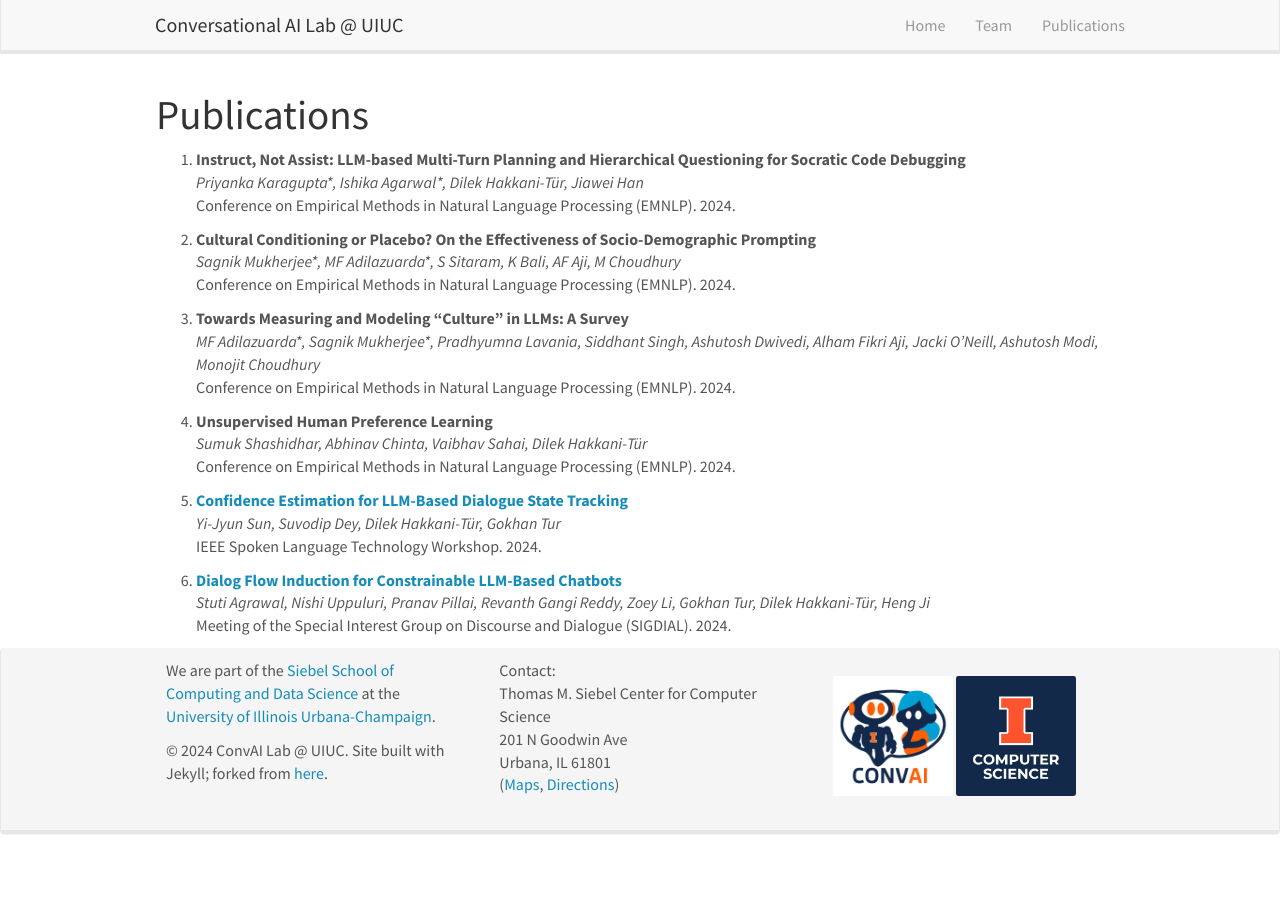
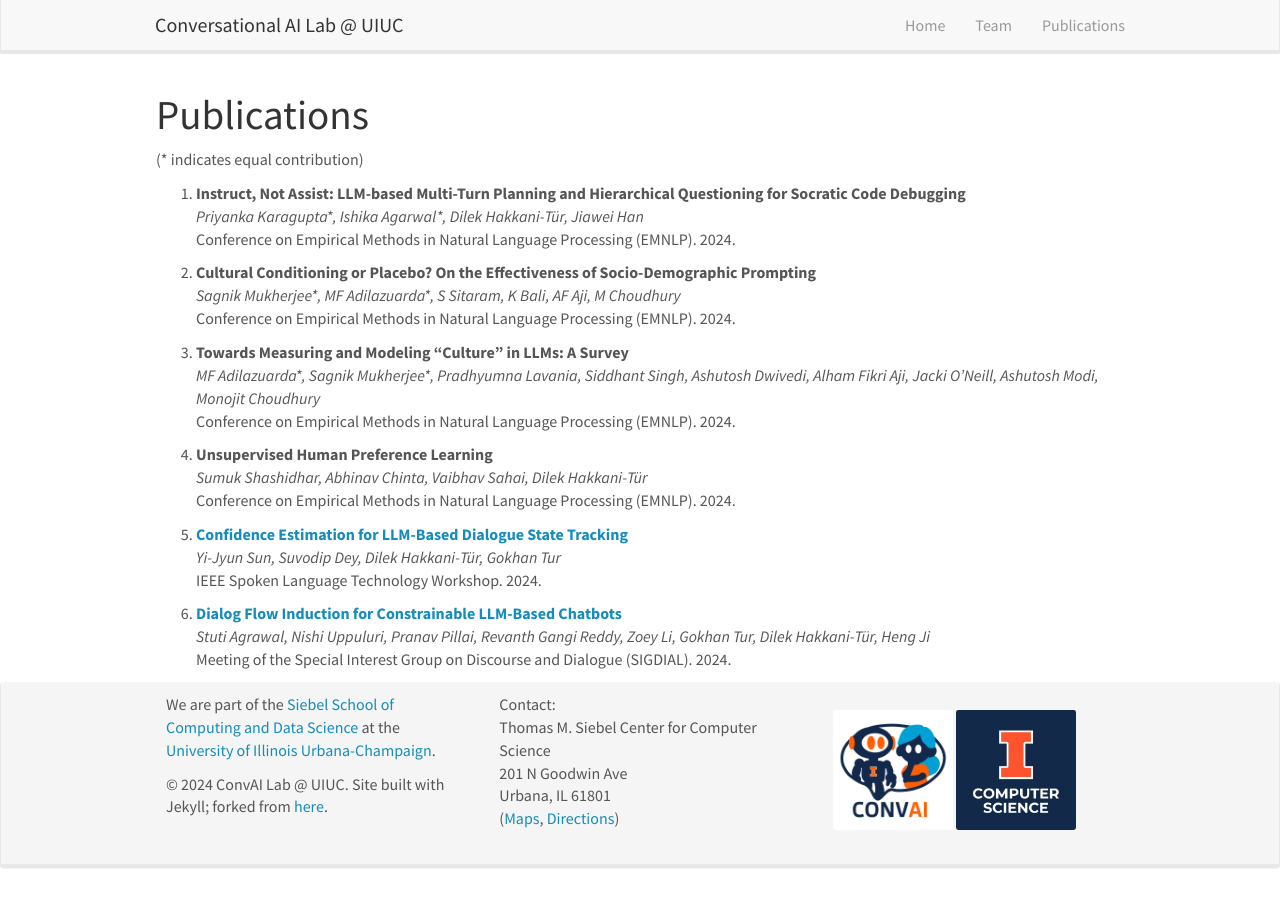
Before and after one commit to uiuc-conversational-ai-lab/uiuc-conversational-ai-lab.github.io, a Jekyll site: the page built from _pages/publications.md, in a window 1280 px wide. Built offline with Jekyll 4.4.1, drawn with Linux system fonts in a browser that asks for light colours; nearby versions of some CDN libraries.

Commit message:
pub update

```diff
--- a/_pages/publications.md
+++ b/_pages/publications.md
@@ -66,6 +66,8 @@ permalink: /publications/
 
 {% endfor %} -->
 
+(&#42; indicates equal contribution)
+
 {% assign number = 0 %}
 {% for publi in site.data.publist %}
 {% assign number = number | plus: 1 %}
```
